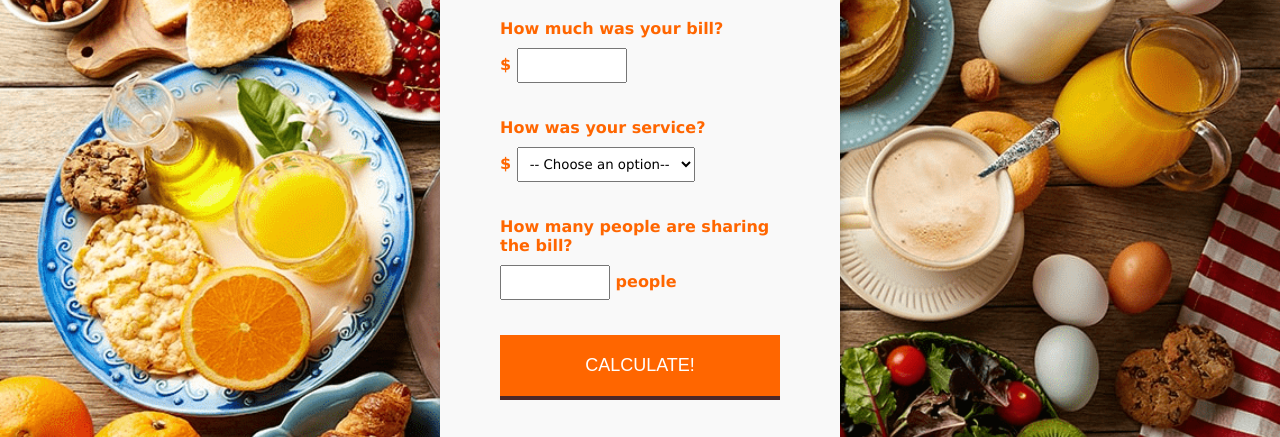
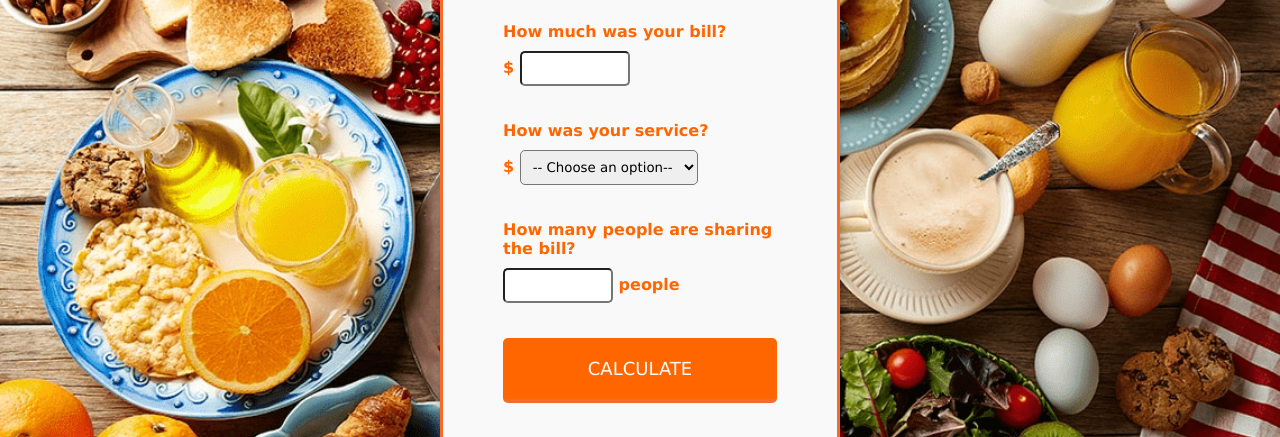
Before and after one commit to Nea1818/tipcalculator, a plain HTML site: page index.html in a window 1280 px wide. Shown: the part 170-607 px from the top of the page. Drawn offline with Linux system fonts and the light colour scheme.

Commit message:
Modifs mineures Html et Css

```diff
--- a/index.html
+++ b/index.html
@@ -32,7 +32,7 @@
             How many people are sharing the bill?<br />
             <input type="text" id="totalPeople" /> people
           </label>
-          <button type="button" id="calculate">Calculate!</button>
+          <button type="button" id="calculate">Calculate</button>
         </form>
       </div>
       <!--calculator-->
--- a/style.css
+++ b/style.css
@@ -11,7 +11,8 @@ body {
   padding: 60px;
   box-sizing: border-box;
   background: #f9f9f9;
-  box-shadow: 0 10px 15px -8px #000;
+  border: solid 3px #f56b2a;
+  box-shadow: 0 15px 15px -8px #000;
   -webkit-border-radius: 5px;
   -moz-border-radius: 5px;
   border-radius: 5px;
@@ -41,6 +42,9 @@ form select {
   padding: 8px;
   margin: 10px 0;
   font-family: Verdana, Geneva, Tahoma, sans-serif;
+  -webkit-border-radius: 5px;
+  -moz-border-radius: 5px;
+  border-radius: 5px;
 }
 
 form input[type="text"] {
@@ -51,11 +55,15 @@ button {
   background: #ff6600;
   color: white;
   border: none;
-  border-bottom: solid 4px #4c2827;
+  border-bottom: solid 4px #f56b2a;
   text-transform: uppercase;
   font-size: 18px;
   padding: 20px 30px;
   width: 100%;
+  font-family: Verdana, Geneva, Tahoma, sans-serif;
+  -webkit-border-radius: 5px;
+  -moz-border-radius: 5px;
+  border-radius: 5px;
 }
 
 button:hover {
```
